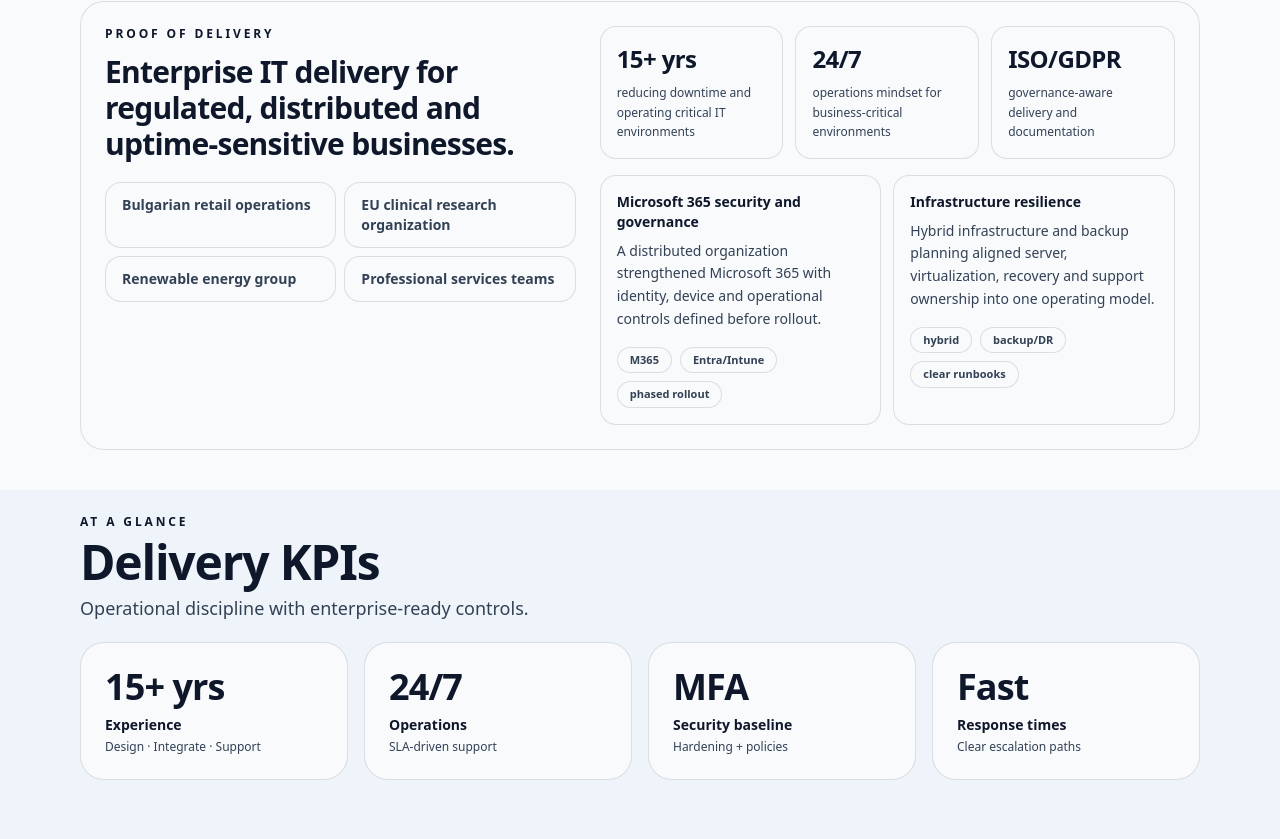
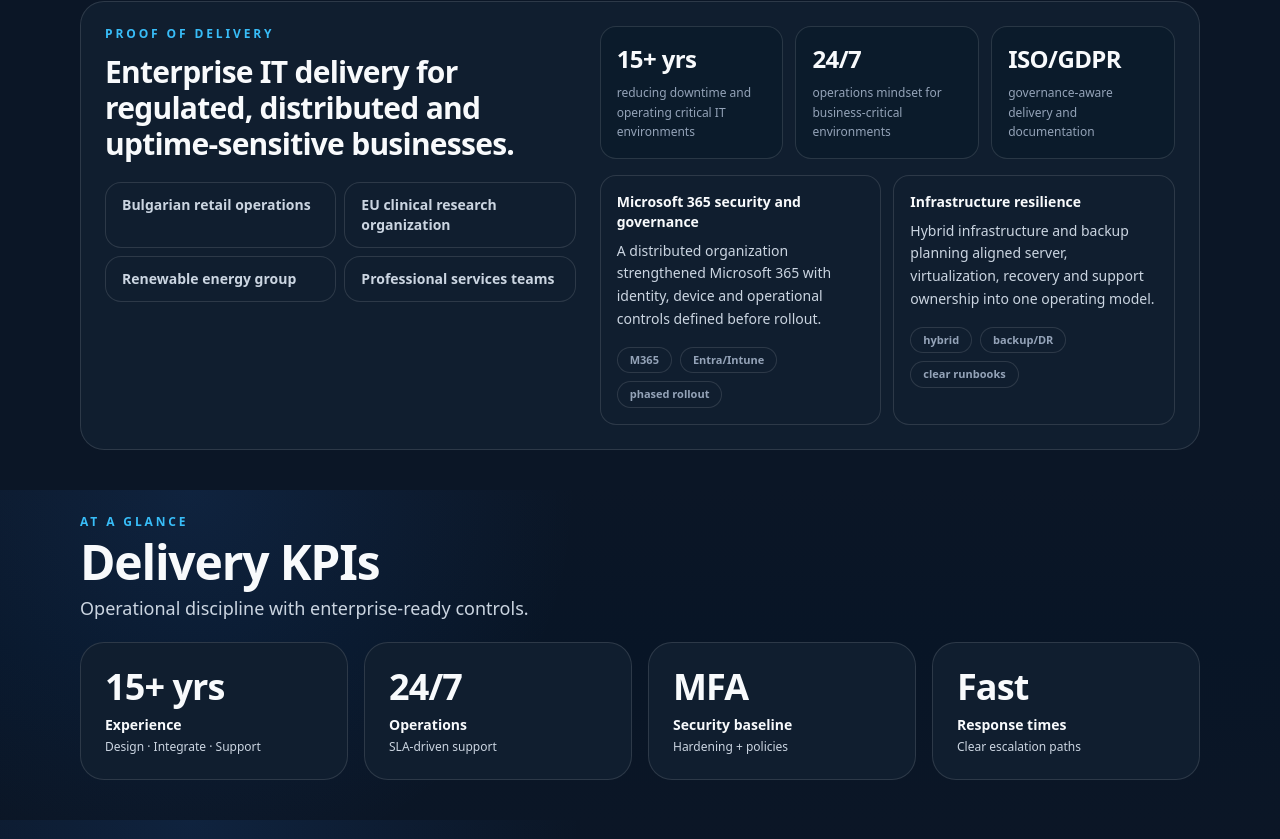
Before and after one commit to gushterovstefan/itosite, a React (Vite) app in the folder website/: page / in a window 1280 px wide. Shown: the part 1121-1960 px from the top of the page. Built offline with nearby package versions, Linux system fonts and the light colour scheme.

Commit message:
Apply dark-first sections sitewide

```diff
--- a/website/src/components/GemSection.jsx
+++ b/website/src/components/GemSection.jsx
@@ -1,24 +1,31 @@
 import Reveal from './Reveal.jsx'
 
-export default function GemSection({ eyebrow, title, lead, children, dark = false }) {
+export default function GemSection({ eyebrow, title, lead, children, light = false }) {
+  const sectionClass = light
+    ? 'light-section bg-[#EEF4FA] text-[#0F172A]'
+    : 'dark-section bg-[#081526] text-[#F8FAFC]'
+
   return (
-    <section className={(dark ? 'dark-section bg-[#081526] text-[#F8FAFC]' : 'light-section bg-[#EEF4FA] text-[#0F172A]') + ' pb-8 pt-6 md:pb-10 md:pt-6'}>
-      <div className="mx-auto max-w-6xl px-4">
+    <section className={`${sectionClass} relative overflow-hidden pb-8 pt-6 md:pb-10 md:pt-6`}>
+      {!light ? (
+        <div className="pointer-events-none absolute inset-0 bg-[radial-gradient(circle_at_15%_0%,rgba(47,128,237,0.12),transparent_34%),linear-gradient(180deg,#0B1626_0%,#081526_48%,#0B1626_100%)]" aria-hidden="true" />
+      ) : null}
+      <div className="relative mx-auto max-w-6xl px-4">
         {eyebrow ? (
           <Reveal>
-            <div className="text-xs font-semibold uppercase tracking-[0.24em] text-[#2F80ED]">
+            <div className="text-xs font-semibold uppercase tracking-[0.24em] text-[#38BDF8]">
               {eyebrow}
             </div>
           </Reveal>
         ) : null}
         {title ? (
           <Reveal delay={0.05}>
-            <h2 className={(dark ? 'text-[#F8FAFC]' : 'text-[#0F172A]') + ' mt-2 text-3xl font-semibold tracking-tight md:text-5xl'}>{title}</h2>
+            <h2 className={(light ? 'text-[#0F172A]' : 'text-[#F8FAFC]') + ' mt-2 text-3xl font-semibold tracking-tight md:text-5xl'}>{title}</h2>
           </Reveal>
         ) : null}
         {lead ? (
           <Reveal delay={0.1}>
-            <p className={(dark ? 'text-[#CBD5E1]' : 'text-[#334155]') + ' mt-2 max-w-3xl text-base leading-relaxed md:text-lg'}>{lead}</p>
+            <p className={(light ? 'text-[#334155]' : 'text-[#CBD5E1]') + ' mt-2 max-w-3xl text-base leading-relaxed md:text-lg'}>{lead}</p>
           </Reveal>
         ) : null}
         {children ? <div className="mt-5">{children}</div> : null}
--- a/website/src/components/ProofLayer.jsx
+++ b/website/src/components/ProofLayer.jsx
@@ -52,7 +52,7 @@ export default function ProofLayer() {
   const l = copy[lang] || copy.en
 
   return (
-    <section className="light-section bg-[#F8FAFC] py-8 text-[#0F172A] md:py-10">
+    <section className="dark-section bg-[#0B1626] py-8 text-[#F8FAFC] md:py-10">
       <div className="mx-auto max-w-6xl px-4">
         <div className="rounded-3xl border border-white/[0.12] bg-[#101E2F] p-5 backdrop-blur md:p-6">
           <div className="grid gap-6 lg:grid-cols-[0.9fr_1.1fr] lg:items-start">
--- a/website/src/index.css
+++ b/website/src/index.css
@@ -7,7 +7,7 @@
   --color-bg-dark: #07111F;
   --color-bg-section: #0B1B2B;
   --color-bg-card: #101E2F;
-  --color-bg-light: #F8FAFC;
+  --color-bg-light: #EEF4FA;
   --color-text-primary: #F8FAFC;
   --color-text-secondary: #CBD5E1;
   --color-text-muted: #94A3B8;
@@ -43,28 +43,14 @@ body {
   @apply text-base leading-relaxed text-[#CBD5E1] md:text-lg;
 }
 
-/* Hybrid design system: light content areas must override dark-card utilities. */
+/* Light sections are allowed only as soft blue-gray fields; cards stay dark for consistency. */
+.light-section [class*="border-white/[0.12]"] {
+  border-color: rgba(15, 23, 42, 0.14) !important;
+}
+
 .light-section [class*="bg-[#101E2F]"],
 .light-section [class*="bg-[#0B1B2B]"] {
-  background-color: #F8FAFC !important;
-}
-
-.light-section [class*="border-white/[0.12]"] {
-  border-color: rgba(15, 23, 42, 0.12) !important;
-}
-
-.light-section [class*="text-[#F8FAFC]"] {
-  color: #0F172A !important;
-}
-
-.light-section [class*="text-[#CBD5E1]"],
-.light-section [class*="text-[#94A3B8]"] {
-  color: #334155 !important;
-}
-
-.light-section [class*="text-[#38BDF8]"],
-.light-section [class*="text-[#2F80ED]"] {
-  color: #0F172A !important;
+  border-color: rgba(255, 255, 255, 0.12) !important;
 }
 
 .light-section .btn-primary,
```
